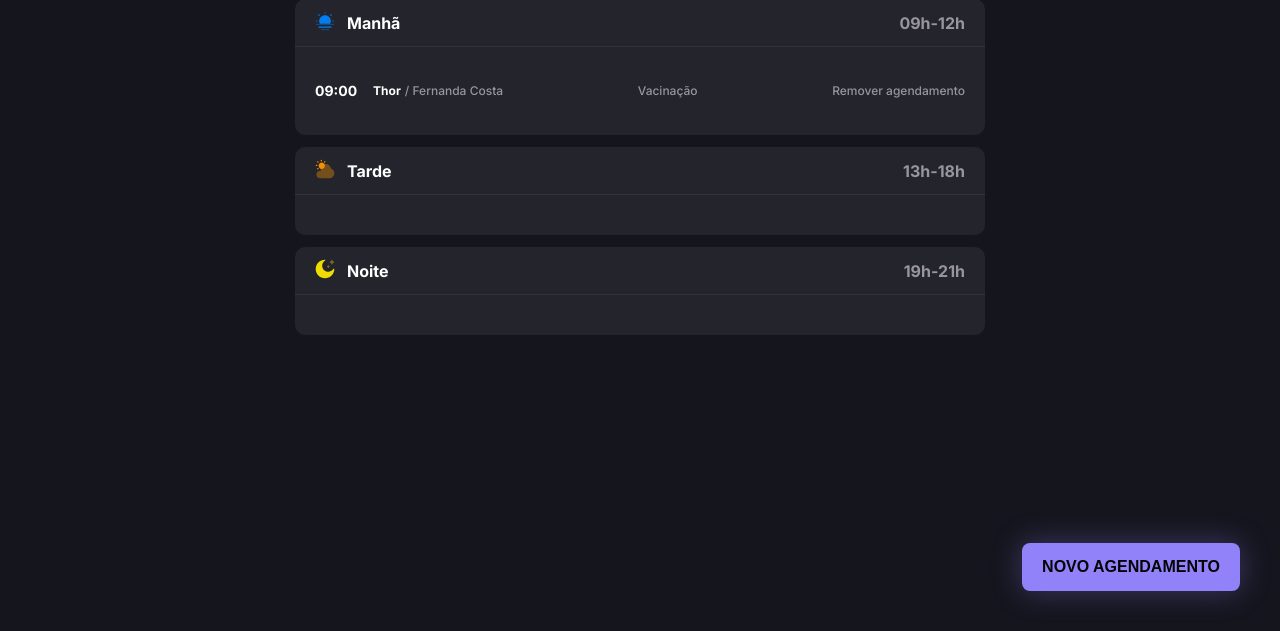
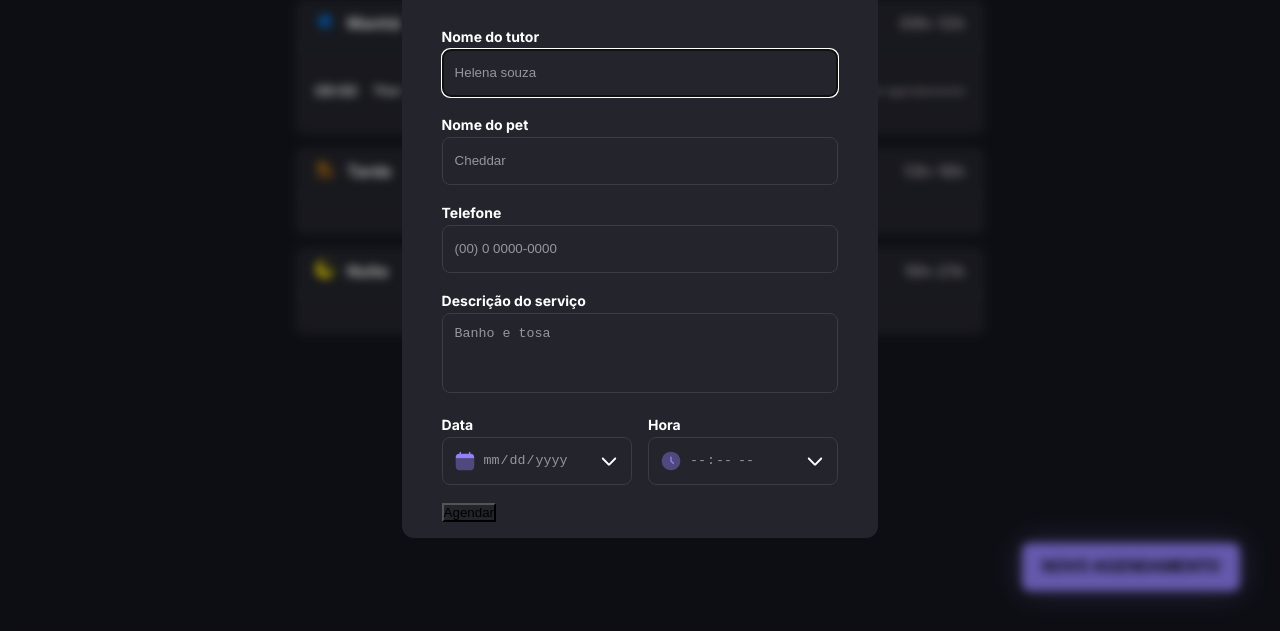
Before and after one commit to wellingtonbarbosadev/projeto-petshop, a plain HTML site: page index.html in a window 1280 px wide. Shown: the part 169-800 px from the top of the page. Drawn offline with Linux system fonts and the light colour scheme.

Commit message:
adiciona modal para agendamento e ajusta estilos do rodapé

```diff
--- a/index.html
+++ b/index.html
@@ -1,31 +1,36 @@
 <!DOCTYPE html>
 <html lang="en">
   <head>
-  <meta charset="UTF-8">
-  <meta name="viewport" content="width=device-width, initial-scale=1.0">
-  <link rel="stylesheet" href="styles/index.css">
-  <link rel="preconnect" href="https://fonts.googleapis.com">
-  <link rel="preconnect" href="https://fonts.gstatic.com" crossorigin>
-  <link href="https://fonts.googleapis.com/css2?family=Inter+Tight:ital,wght@0,100..900;1,100..900&family=Inter:ital,opsz,wght@0,14..32,100..900;1,14..32,100..900&display=swap" rel="stylesheet">
+    <meta charset="UTF-8" />
+    <meta name="viewport" content="width=device-width, initial-scale=1.0" />
+    <link rel="stylesheet" href="styles/index.css" />
+    <link rel="preconnect" href="https://fonts.googleapis.com" />
+    <link rel="preconnect" href="https://fonts.gstatic.com" crossorigin />
+    <link
+      href="https://fonts.googleapis.com/css2?family=Inter+Tight:ital,wght@0,100..900;1,100..900&family=Inter:ital,opsz,wght@0,14..32,100..900;1,14..32,100..900&display=swap"
+      rel="stylesheet"
+    />
     <title>Document</title>
   </head>
   <body>
     <header id="top">
-    <img src="assets/icons/logo.svg" alt="Logo do Pet Shop">
+      <img src="assets/icons/logo.svg" alt="Logo do Pet Shop" />
       <h1>Mundo Pet</h1>
     </header>
 
     <main class="container">
       <section class="agenda">
-
         <header id="header-agenda">
           <div>
             <h2 class="title">Sua agenda</h2>
-          <p class="paragraph-medium">Aqui você pode ver todos os clientes e serviços agendados para hoje.</p>
+            <p class="paragraph-medium">
+              Aqui você pode ver todos os clientes e serviços agendados para
+              hoje.
+            </p>
           </div>
 
           <div>
-          <input type="date" name="date" id="date">
+            <input type="date" name="date" id="date" />
           </div>
         </header>
 
@@ -49,7 +54,9 @@
 
               <p class="service-description paragraph-small">Vacinação</p>
 
-            <span class="remove-schedule paragraph-small">Remover agendamento</span>
+              <span class="remove-schedule paragraph-small"
+                >Remover agendamento</span
+              >
             </li>
           </ul>
         </section>
@@ -76,8 +83,6 @@
 
             <span class="remove-schedule">Remover agendamento</span>
           </li> -->
-
-
           </ul>
         </section>
 
@@ -91,17 +96,91 @@
             <span class="label-large">19h-21h</span>
           </header>
 
-        <ul id="period-night">
-
-        </ul>
+          <ul id="period-night"></ul>
         </section>
       </section>
     </main>
     <footer>
-    <button type="button" class="label-large">
+      <button type="button" class="label-large open-modal" data-modal="modal-1">
         Novo Agendamento
       </button>
+
+      <dialog id="modal-1">
+        <header>
+          <h3 class="title">Agende um atendimento</h3>
+          <p class="paragraph-medium">
+            Preencha os dados do cliente para realizar o agendamento:
+          </p>
+        </header>
+
+        <form action="POST">
+          <label>
+            <fieldset>
+              <legend>Nome do tutor</legend>
+              <input
+                type="text"
+                name="tutor-name"
+                id="tutor-name"
+                placeholder="Helena souza"
+              />
+            </fieldset>
+          </label>
+
+          <label>
+            <fieldset>
+              <legend>Nome do pet</legend>
+              <input
+                type="text"
+                name="pet-name"
+                id="pet-name"
+                placeholder="Cheddar"
+              />
+            </fieldset>
+          </label>
+
+          <label>
+            <fieldset>
+              <legend>Telefone</legend>
+              <input
+                type="tel"
+                name="tutor-number"
+                id="tutor-number"
+                placeholder="(00) 0 0000-0000"
+              />
+            </fieldset>
+          </label>
+
+          <label>
+            <fieldset>
+              <legend>Descrição do serviço</legend>
+              <textarea
+                name="description-service"
+                id="description-service"
+                placeholder="Banho e tosa"
+              ></textarea>
+            </fieldset>
+          </label>
+
+          <div>
+            <label>
+              <fieldset>
+                <legend>Data</legend>
+                <input type="date" name="date" id="date">
+              </fieldset>
+            </label>
+
+            <label>
+              <fieldset>
+                <legend>Hora</legend>
+                <input type="time" name="time" id="time">
+              </fieldset>
+            </label>
+          </div>
+
+          <button type="submit">Agendar</button>
+        </form>
+      </dialog>
     </footer>
-  <script src=""></script>
+    <script src="scripts/scripts.js"></script>
   </body>
 </html>
--- /dev/null
+++ b/scripts/scripts.js
@@ -0,0 +1,11 @@
+const openModal = document.querySelector(".open-modal")
+const modal = document.querySelector("#modal-1")
+
+modal.showModal()
+
+openModal.addEventListener("click", ((e) => {
+  const modalId = openModal.getAttribute("data-modal")
+  const modal = document.getElementById(modalId)
+
+  modal.showModal()
+}))
--- a/styles/footer.css
+++ b/styles/footer.css
@@ -3,7 +3,7 @@ footer {
   bottom: 40px;
   right: 40px;
 
-  button {
+  button:not(button[type="submit"]) {
     background-color: var(--content-brand);
     color: #050505;
     height: 48px;
--- a/styles/global.css
+++ b/styles/global.css
@@ -1,4 +1,4 @@
-* {
+*:not(dialog) {
   margin: 0;
   padding: 0;
   box-sizing: border-box;
--- a/styles/index.css
+++ b/styles/index.css
@@ -2,5 +2,6 @@
 @import url("header.css");
 @import url("utility.css");
 @import url("footer.css");
+@import url("modal.css");
 @import url("sections/agenda.css");
 @import url("sections/schedule-period.css");
--- /dev/null
+++ b/styles/modal.css
@@ -0,0 +1,99 @@
+dialog {
+  max-width: 477px;
+  border-radius: 12px;
+  border: unset;
+  background-color: var(--background-tertiary);
+  color: var(--content-primary);
+  padding-inline: 40px;
+
+  header {
+    margin-bottom: 28px;
+    p {
+      color: var(--content-secondary);
+    }
+  }
+
+  form {
+    fieldset {
+      border: unset;
+      margin-bottom: 16px;
+
+      legend {
+        font-size: var(--font-size-label-medium);
+        line-height: var(--line-height-label-medium);
+        font-weight: var(--font-weight-bold);
+      }
+
+      input,
+      textarea {
+        width: 100%;
+        background-color: transparent;
+        border: 1px solid var(--border-primary);
+        border-radius: 8px;
+        padding: 12px;
+        color: var(--content-secondary);
+
+        &::placeholder {
+          color: var(--content-secondary);
+        }
+      }
+
+      input {
+        height: 48px;
+      }
+
+      textarea {
+        resize: none;
+        height: 80px;
+      }
+    }
+    div {
+      display: flex;
+      gap: 1rem;
+
+      label {
+        flex: 1;
+      }
+
+      input {
+        display: flex;
+        align-items: center;
+        position: relative;
+
+        &::-webkit-calendar-picker-indicator {
+          all: unset;
+          position: absolute;
+          right: 0;
+          transform: translateX(-12px);
+          display: inline-block;
+          mask: url("../../assets/icons/icon.svg");
+          background-color: var(--content-primary);
+          width: 20px;
+          height: 20px;
+        }
+
+        &::before {
+          content: "";
+          display: inline-block;
+          background: url("../../assets/icons/calendar.svg") no-repeat;
+          width: 20px;
+          height: 20px;
+          margin-right: 8px;
+        }
+
+        &[type="time"]::before {
+          background: url("../../assets/icons/clock.svg") no-repeat;
+        }
+      }
+     }
+     button[type="submit"] {
+      background-color: var(--brand-primary);
+     }
+  }
+
+
+  &::backdrop {
+    background-color: rgba(0, 0, 0, 0.313);
+    backdrop-filter: blur(5px);
+  }
+}
```
Lines whose indentation alone changed are shown as unchanged.
